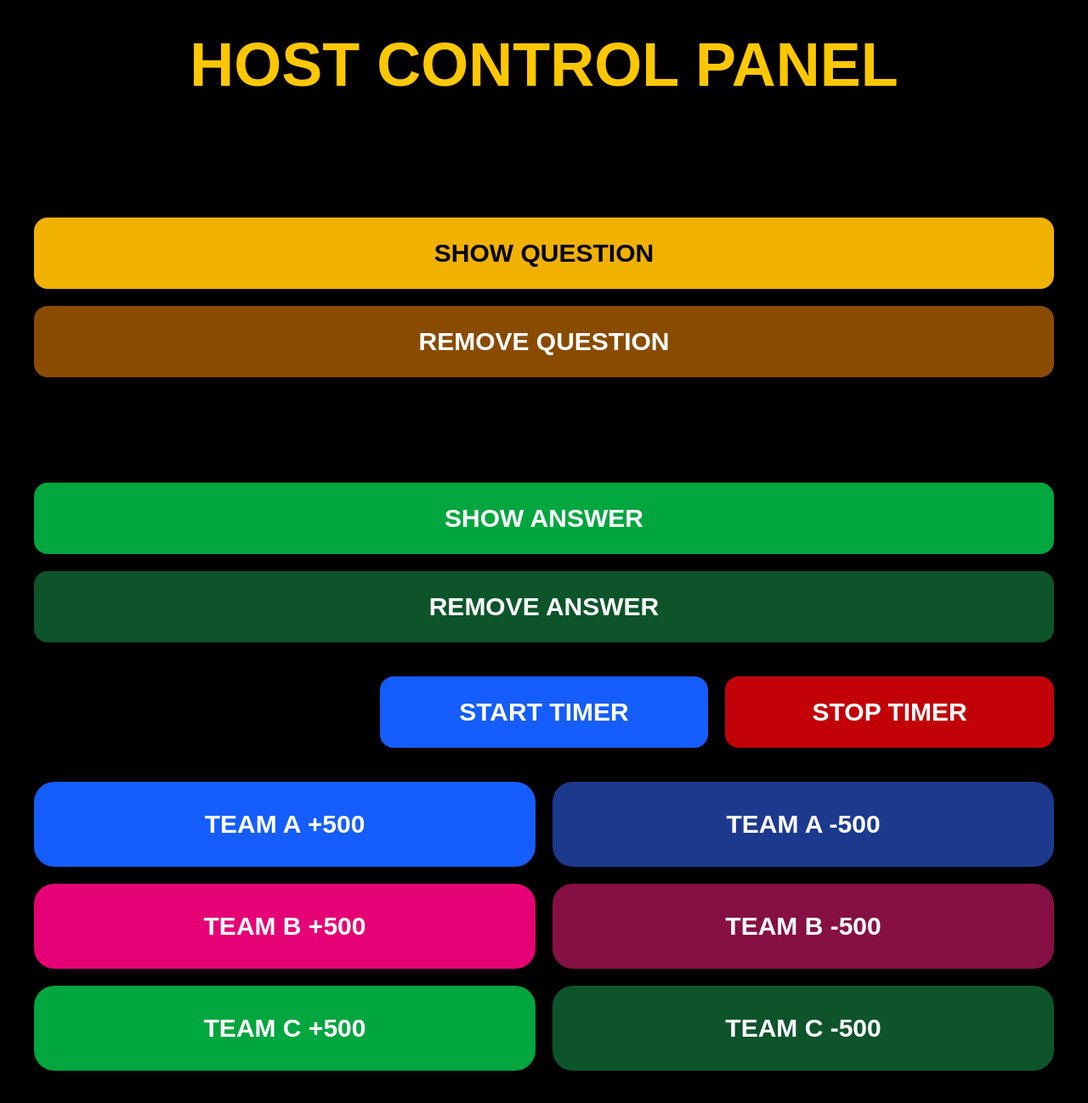
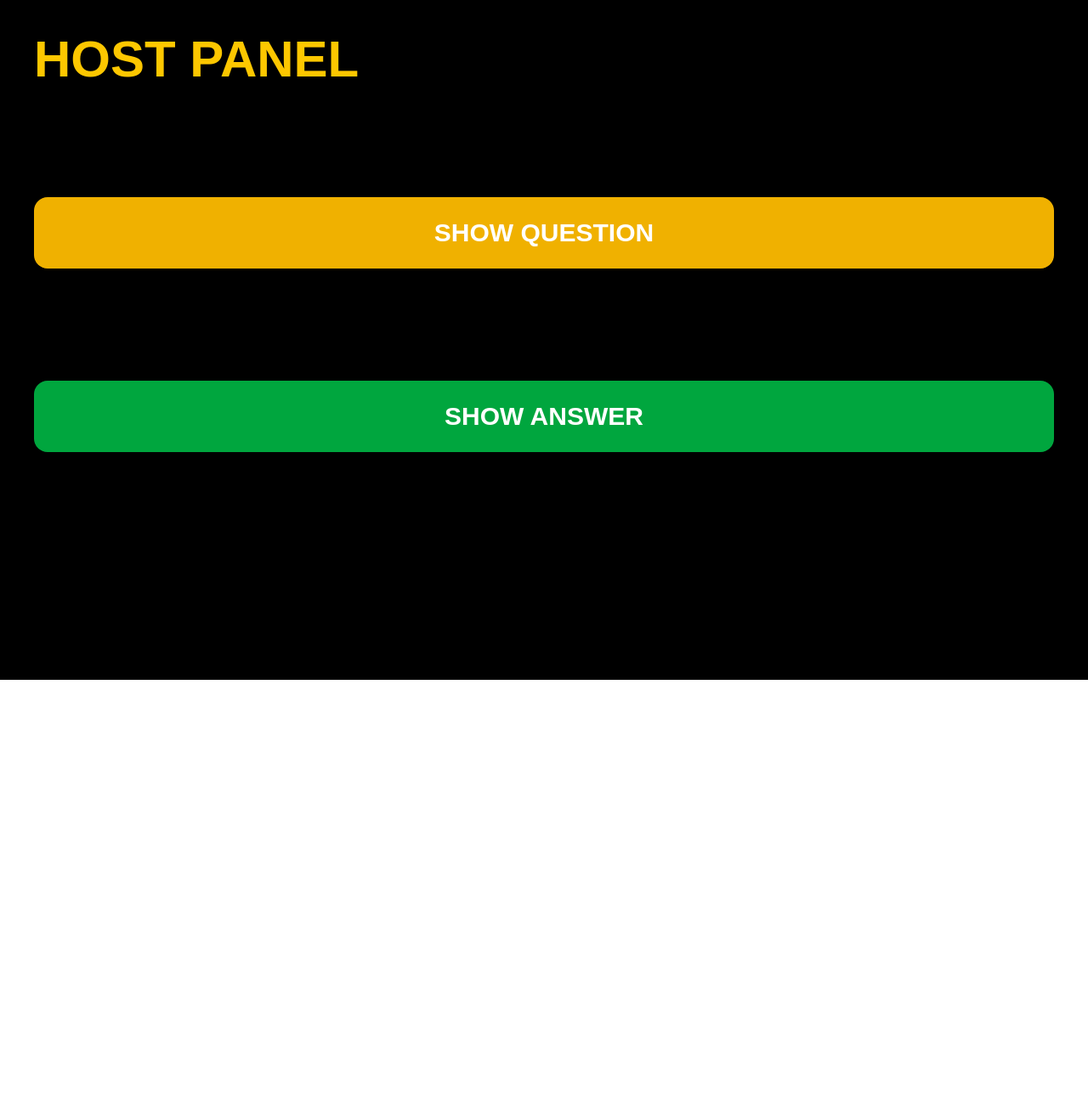
Before and after one commit to jakebaker2606-hub/crack-it, a Next.js app: page /host in a window 1280 px wide. Shown: the top 1298 px of the page at 85% size. After the commit the page ends 800 px from the top, so only its background shows below. Built offline with nearby package versions, Linux system fonts and the light colour scheme; no server answers; the database is empty.

Commit message:
Hard reset Firebase question sync

```diff
--- a/app/audience/page.tsx
+++ b/app/audience/page.tsx
@@ -1,75 +1,32 @@
 "use client";
 
-import { useEffect, useRef, useState } from "react";
-
-import { motion } from "framer-motion";
+import { useEffect, useState } from "react";
 
 import { db } from "../../lib/firebase";
 
 import {
   ref,
   onValue,
-  update,
 } from "firebase/database";
 
 export default function AudiencePage() {
 
-  const [gameState, setGameState] = useState<any>({
-    teamA: 0,
-    teamB: 0,
-    teamC: 0,
-
+  const [game, setGame] = useState<any>({
     question: "",
-
     answer: "",
-
     showAnswer: false,
-
-    timer: 30,
-
-    timerRunning: false,
-
-    showTimer: false,
   });
-
-  const timerAudio = useRef<HTMLAudioElement | null>(null);
-
-  useEffect(() => {
-
-    timerAudio.current = new Audio("/sounds/timer.mp3");
-
-    timerAudio.current.loop = true;
-
-  }, []);
 
   useEffect(() => {
 
     const gameRef = ref(db, "game");
 
-    const unsubscribe = onValue(gameRef, async (snapshot) => {
+    const unsubscribe = onValue(gameRef, (snapshot) => {
 
       const data = snapshot.val();
 
-      if (!data) return;
-
-      setGameState(data);
-
-      if (data.timerRunning) {
-
-        try {
-
-          await timerAudio.current?.play();
-
-        } catch {}
-
-      } else {
-
-        timerAudio.current?.pause();
-
-        if (timerAudio.current) {
-          timerAudio.current.currentTime = 0;
-        }
-
+      if (data) {
+        setGame(data);
       }
 
     });
@@ -78,187 +35,25 @@ export default function AudiencePage() {
 
   }, []);
 
-  useEffect(() => {
-
-    let interval: any;
-
-    if (
-      gameState.timerRunning &&
-      gameState.timer > 0
-    ) {
-
-      interval = setInterval(async () => {
-
-        await update(ref(db, "game"), {
-          timer: gameState.timer - 1,
-        });
-
-      }, 1000);
-
-    }
-
-    return () => clearInterval(interval);
-
-  }, [
-    gameState.timerRunning,
-    gameState.timer,
-  ]);
-
-  const formatScore = (score: number) => {
-
-    if (score >= 1000000) {
-      return `${(score / 1000000).toFixed(1)}M`;
-    }
-
-    if (score >= 1000) {
-      return `${(score / 1000).toFixed(1)}K`;
-    }
-
-    return score.toString();
-
-  };
-
   return (
 
-    <div className="min-h-screen bg-black text-white relative overflow-hidden">
+    <div className="min-h-screen bg-black text-white flex flex-col items-center justify-center p-10">
 
-      {/* BACKGROUND VIDEO */}
+      <h1 className="text-yellow-400 text-8xl font-black mb-10">
+        CRACK IT!
+      </h1>
 
-      <video
-        autoPlay
-        muted
-        loop
-        playsInline
-        className="fixed inset-0 w-full h-full object-cover opacity-30 z-0"
-      >
-        <source
-          src="/videos/background.mp4"
-          type="video/mp4"
-        />
-      </video>
+      <div className="bg-yellow-400 text-black text-5xl font-black p-10 rounded-3xl text-center max-w-5xl">
+        {game.question || "Waiting for question..."}
+      </div>
 
-      <div className="fixed inset-0 bg-black/60 z-0" />
+      {game.showAnswer && (
 
-      {/* MAIN */}
-
-      <div className="relative z-10 p-10">
-
-        <h1 className="text-center text-yellow-400 text-9xl font-black">
-          CRACK IT!
-        </h1>
-
-        {/* TIMER */}
-
-        {gameState.showTimer && (
-
-          <div className="flex justify-center mt-6">
-
-            <motion.div
-              animate={{
-                scale: gameState.timerRunning
-                  ? [1, 1.08, 1]
-                  : 1,
-              }}
-              transition={{
-                repeat: Infinity,
-                duration: 1,
-              }}
-              className="bg-red-600 text-white text-7xl font-black px-14 py-6 rounded-3xl"
-            >
-              {gameState.timer}
-            </motion.div>
-
-          </div>
-
-        )}
-
-        {/* QUESTION */}
-
-        <motion.div
-          key={gameState.question}
-          initial={{
-            opacity: 0,
-            scale: 0.8,
-          }}
-          animate={{
-            opacity: 1,
-            scale: 1,
-          }}
-          className="bg-yellow-400 text-black text-center text-5xl font-black p-10 rounded-3xl mt-10"
-        >
-          {gameState.question || "Waiting for next question..."}
-        </motion.div>
-
-        {/* ANSWER */}
-
-        {gameState.showAnswer &&
-          gameState.answer && (
-
-          <motion.div
-            initial={{
-              scale: 0,
-              opacity: 0,
-            }}
-            animate={{
-              scale: 1,
-              opacity: 1,
-            }}
-            className="bg-green-500 text-white text-center text-5xl font-black p-10 rounded-3xl mt-6"
-          >
-            ANSWER: {gameState.answer}
-          </motion.div>
-
-        )}
-
-        {/* TEAMS */}
-
-        <div className="flex justify-center gap-10 flex-wrap mt-14">
-
-          {[
-            {
-              name: "TEAM A",
-              score: gameState.teamA,
-              color: "bg-blue-600",
-            },
-            {
-              name: "TEAM B",
-              score: gameState.teamB,
-              color: "bg-pink-600",
-            },
-            {
-              name: "TEAM C",
-              score: gameState.teamC,
-              color: "bg-green-600",
-            },
-          ].map((team) => (
-
-            <motion.div
-              key={team.name}
-              animate={{
-                y: [0, -10, 0],
-              }}
-              transition={{
-                repeat: Infinity,
-                duration: 3,
-              }}
-              className={`${team.color} w-[320px] h-[420px] rounded-3xl flex flex-col items-center justify-center shadow-2xl`}
-            >
-
-              <div className="text-5xl font-black">
-                {team.name}
-              </div>
-
-              <div className="text-[90px] font-black mt-10">
-                {formatScore(team.score)}
-              </div>
-
-            </motion.div>
-
-          ))}
-
+        <div className="bg-green-500 text-white text-5xl font-black p-10 rounded-3xl text-center max-w-5xl mt-10">
+          ANSWER: {game.answer}
         </div>
 
-      </div>
+      )}
 
     </div>
 
--- a/app/host/page.tsx
+++ b/app/host/page.tsx
@@ -1,13 +1,13 @@
 "use client";
 
-import { useEffect, useState } from "react";
+import { useState } from "react";
 
 import { db } from "../../lib/firebase";
 
 import {
   ref,
+  set,
   update,
-  onValue,
 } from "firebase/database";
 
 export default function HostPage() {
@@ -16,49 +16,19 @@ export default function HostPage() {
 
   const [answer, setAnswer] = useState("");
 
-  const [timerInput, setTimerInput] = useState(30);
-
-  const [gameState, setGameState] = useState<any>({
-    teamA: 0,
-    teamB: 0,
-    teamC: 0,
-  });
-
-  useEffect(() => {
-
-    const gameRef = ref(db, "game");
-
-    const unsubscribe = onValue(gameRef, (snapshot) => {
-
-      const data = snapshot.val();
-
-      if (data) {
-        setGameState(data);
-      }
-
-    });
-
-    return () => unsubscribe();
-
-  }, []);
-
   return (
 
-    <div className="min-h-screen bg-black text-white p-10">
+    <div className="min-h-screen bg-black text-white p-10 flex flex-col gap-6">
 
-      <h1 className="text-7xl font-black text-center text-yellow-400 mb-10">
-        HOST CONTROL PANEL
+      <h1 className="text-6xl font-black text-yellow-400">
+        HOST PANEL
       </h1>
-
-      {/* QUESTIONS */}
-
-      <div className="grid gap-5 mb-10">
 
       <input
         value={question}
         onChange={(e) => setQuestion(e.target.value)}
-          placeholder="Enter Question"
-          className="p-6 rounded-2xl text-black text-3xl font-bold"
+        placeholder="Question"
+        className="p-6 text-black rounded-2xl text-3xl"
       />
 
       <button
@@ -66,36 +36,19 @@ export default function HostPage() {
 
           await update(ref(db, "game"), {
             question: question,
-              answer: "",
-              showAnswer: false,
           });
 
         }}
-          className="bg-yellow-500 text-black p-6 rounded-2xl text-3xl font-black"
+        className="bg-yellow-500 p-6 rounded-2xl text-3xl font-black"
       >
         SHOW QUESTION
       </button>
 
-        <button
-          onClick={async () => {
-
-            await update(ref(db, "game"), {
-              question: "",
-            });
-
-          }}
-          className="bg-yellow-800 p-6 rounded-2xl text-3xl font-black"
-        >
-          REMOVE QUESTION
-        </button>
-
-        {/* ANSWERS */}
-
       <input
         value={answer}
         onChange={(e) => setAnswer(e.target.value)}
-          placeholder="Enter Answer"
-          className="p-6 rounded-2xl text-black text-3xl font-bold"
+        placeholder="Answer"
+        className="p-6 text-black rounded-2xl text-3xl"
       />
 
       <button
@@ -112,138 +65,6 @@ export default function HostPage() {
         SHOW ANSWER
       </button>
 
-        <button
-          onClick={async () => {
-
-            await update(ref(db, "game"), {
-              answer: "",
-              showAnswer: false,
-            });
-
-          }}
-          className="bg-green-900 p-6 rounded-2xl text-3xl font-black"
-        >
-          REMOVE ANSWER
-        </button>
-
-      </div>
-
-      {/* TIMER */}
-
-      <div className="grid grid-cols-3 gap-5 mb-10">
-
-        <input
-          type="number"
-          value={timerInput}
-          onChange={(e) =>
-            setTimerInput(Number(e.target.value))
-          }
-          className="p-6 rounded-2xl text-black text-3xl font-bold"
-        />
-
-        <button
-          onClick={async () => {
-
-            await update(ref(db, "game"), {
-              timer: timerInput,
-              timerRunning: true,
-              showTimer: true,
-            });
-
-          }}
-          className="bg-blue-600 p-6 rounded-2xl text-3xl font-black"
-        >
-          START TIMER
-        </button>
-
-        <button
-          onClick={async () => {
-
-            await update(ref(db, "game"), {
-              timerRunning: false,
-              showTimer: false,
-            });
-
-          }}
-          className="bg-red-700 p-6 rounded-2xl text-3xl font-black"
-        >
-          STOP TIMER
-        </button>
-
-      </div>
-
-      {/* TEAMS */}
-
-      <div className="grid grid-cols-2 gap-5 mb-10">
-
-        <button
-          onClick={() =>
-            update(ref(db, "game"), {
-              teamA: gameState.teamA + 500,
-            })
-          }
-          className="bg-blue-600 p-8 rounded-3xl text-3xl font-black"
-        >
-          TEAM A +500
-        </button>
-
-        <button
-          onClick={() =>
-            update(ref(db, "game"), {
-              teamA: Math.max(0, gameState.teamA - 500),
-            })
-          }
-          className="bg-blue-900 p-8 rounded-3xl text-3xl font-black"
-        >
-          TEAM A -500
-        </button>
-
-        <button
-          onClick={() =>
-            update(ref(db, "game"), {
-              teamB: gameState.teamB + 500,
-            })
-          }
-          className="bg-pink-600 p-8 rounded-3xl text-3xl font-black"
-        >
-          TEAM B +500
-        </button>
-
-        <button
-          onClick={() =>
-            update(ref(db, "game"), {
-              teamB: Math.max(0, gameState.teamB - 500),
-            })
-          }
-          className="bg-pink-900 p-8 rounded-3xl text-3xl font-black"
-        >
-          TEAM B -500
-        </button>
-
-        <button
-          onClick={() =>
-            update(ref(db, "game"), {
-              teamC: gameState.teamC + 500,
-            })
-          }
-          className="bg-green-600 p-8 rounded-3xl text-3xl font-black"
-        >
-          TEAM C +500
-        </button>
-
-        <button
-          onClick={() =>
-            update(ref(db, "game"), {
-              teamC: Math.max(0, gameState.teamC - 500),
-            })
-          }
-          className="bg-green-900 p-8 rounded-3xl text-3xl font-black"
-        >
-          TEAM C -500
-        </button>
-
-      </div>
-
     </div>
 
   );
--- a/lib/firebase.ts
+++ b/lib/firebase.ts
@@ -13,7 +13,4 @@ const firebaseConfig = {
 
 const app = initializeApp(firebaseConfig);
 
-export const db = getDatabase(
-  app,
-  "https://crack-it-6ee12-default-rtdb.europe-west1.firebasedatabase.app"
-);
+export const db = getDatabase(app);
```
Lines whose indentation alone changed are shown as unchanged.
